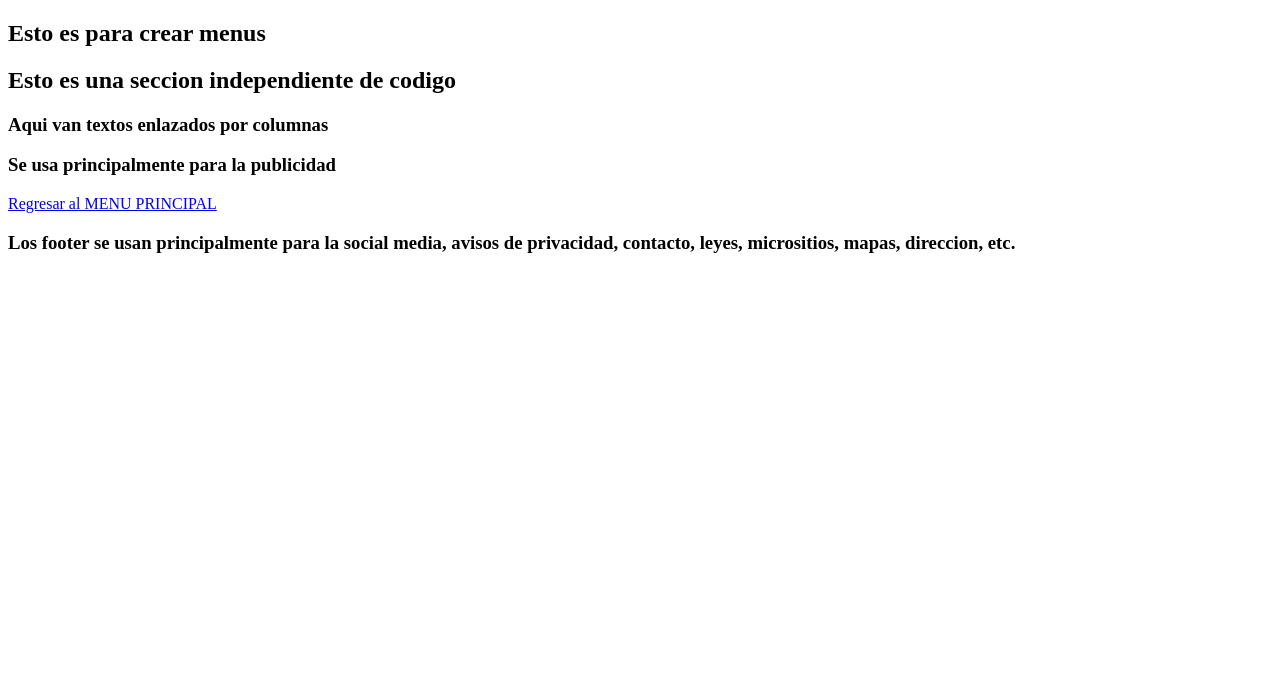
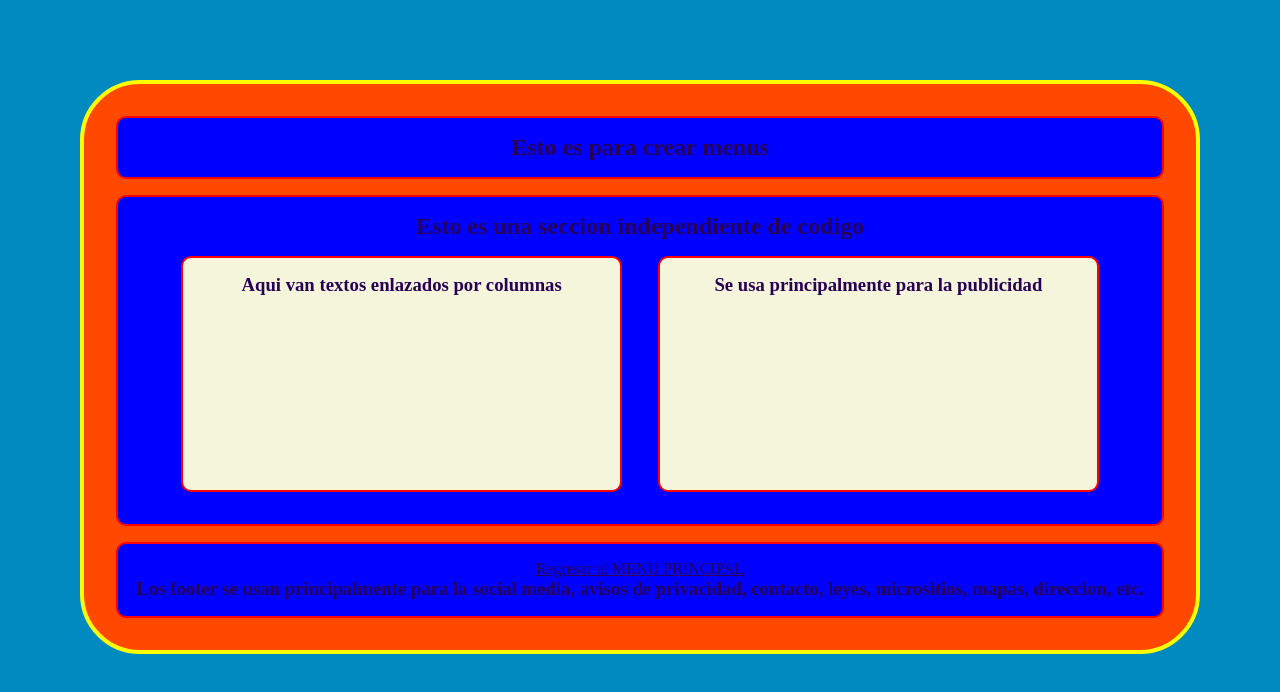
Before and after one commit to SebasYyaXD/8SIS1A202SMAS, a plain HTML site: page 01HTML/principal.html in a window 1280 px wide. Drawn offline with Linux system fonts and the light colour scheme.

Commit message:
CSS estructura

```diff
--- a/01HTML/CSS/style.css
+++ b/01HTML/CSS/style.css
@@ -0,0 +1,36 @@
+*{
+    padding: 0;
+    margin: 0;
+    color: #280055;
+    text-align: center;
+}
+
+html, body{
+    background-color: rgb(0, 138, 192);
+}
+
+.main-container{
+    border: 4px solid rgb(251, 255, 0);
+    border-radius: 60px;
+    margin: 5rem;
+    background-color: rgb(255, 72, 0);
+    padding: 1rem;
+}
+
+nav, section, footer, aside, article{
+    border: 2px solid #fa0000;
+    margin: 1rem;
+    border-radius: 10px;
+    padding: 1rem;
+}
+
+article, aside{
+    width: 40%;
+    display: inline-block;
+    height: 200px;
+    background-color: beige;
+}
+
+nav, footer, section{
+    background-color: blue;
+}
--- a/01HTML/principal.html
+++ b/01HTML/principal.html
@@ -4,6 +4,7 @@
     <meta charset="UTF-8">
     <meta name="viewport" content="width=device-width, initial-scale=1.0">
     <title>Estructura basica de HTML </title>
+    <link rel="stylesheet" href="./CSS/style.css">
 </head>
 <body>
     <div class="main-container">
```
Also changed, not shown: index.html (+1 -1 lines).
